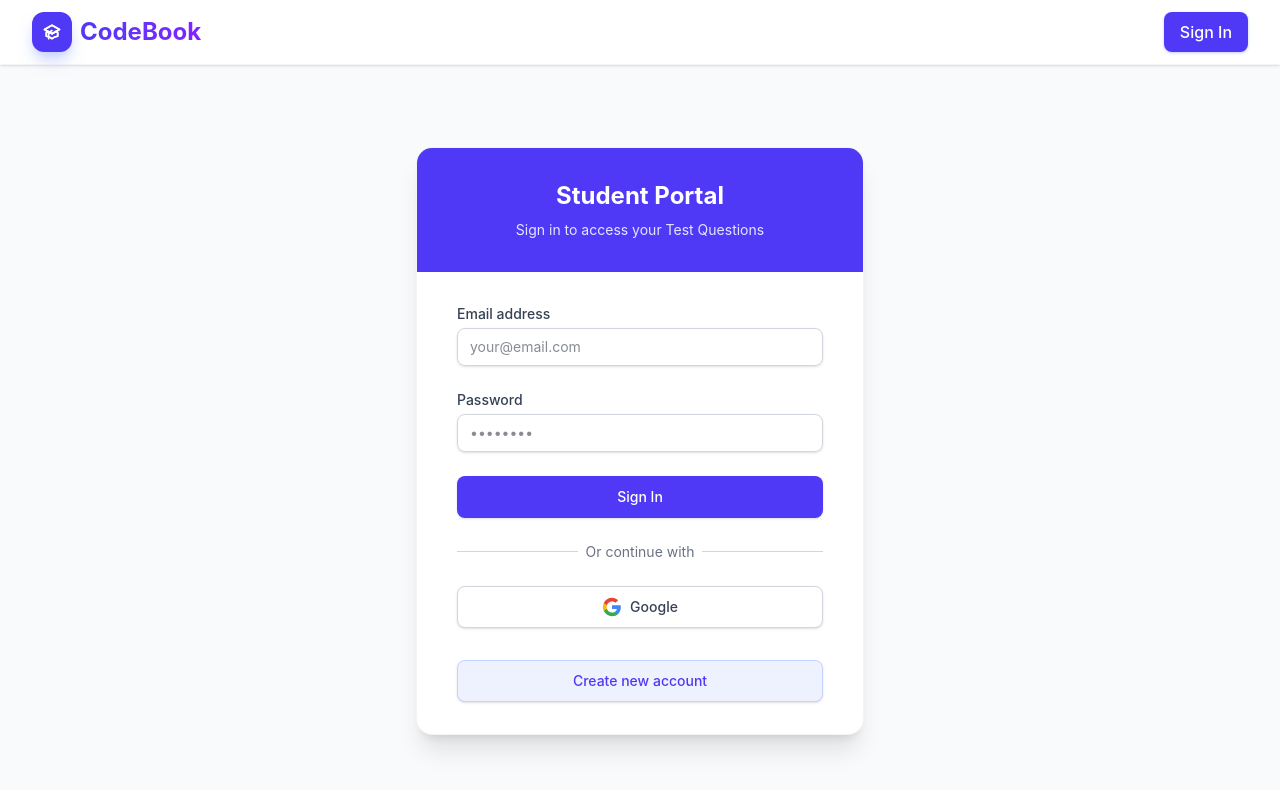
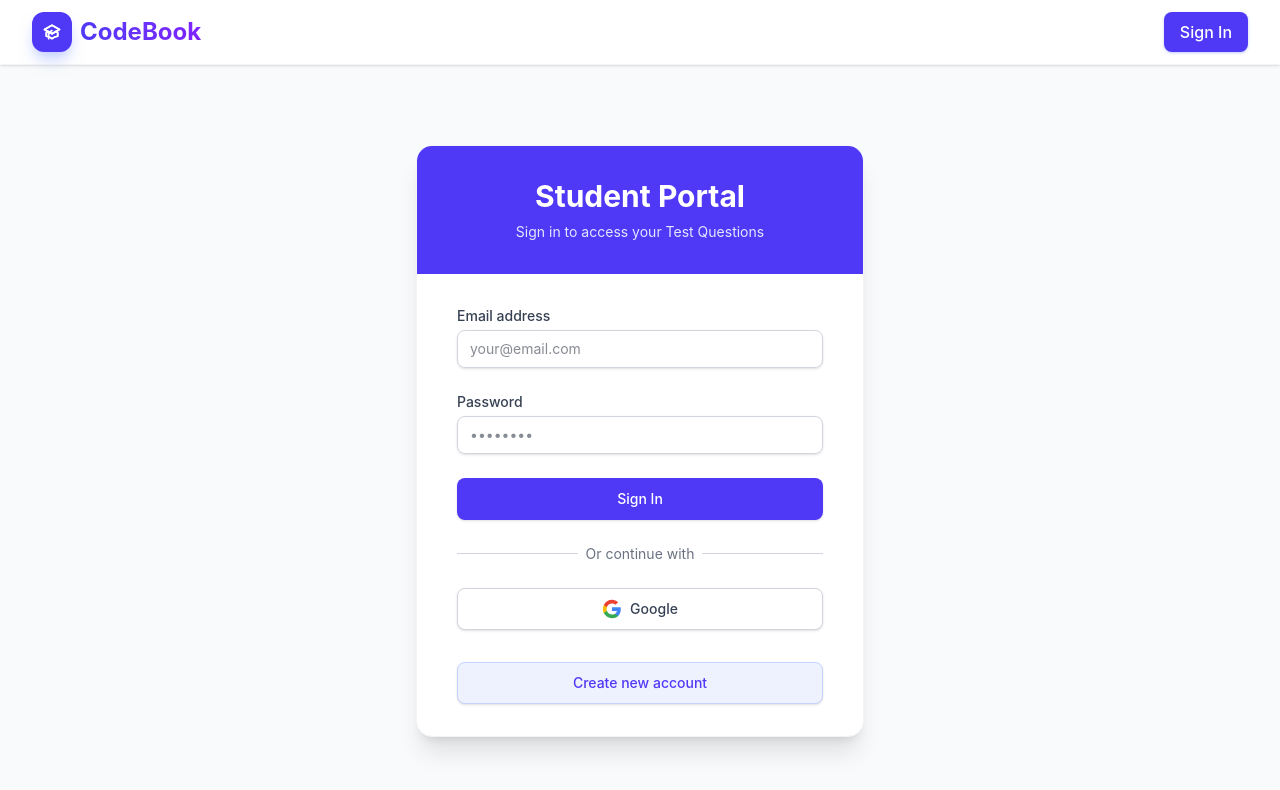
Before and after one commit to WEB-HOST-PROJECT/CodeBook, a React (Vite) app: page /login in a window 1280 px wide. Shown: the top 790 px of the page. Built offline with nearby package versions, Linux system fonts and the light colour scheme; no server answers.

Commit message:
feat: increase header font size for improved visibility in login component

```diff
--- a/src/pages/Login.tsx
+++ b/src/pages/Login.tsx
@@ -121,7 +121,7 @@ const Login = () => {
             <div className="w-full max-w-md bg-white rounded-2xl shadow-xl border border-gray-100 overflow-hidden sm:mx-0 mx-4">
 
                 <div className="bg-indigo-600 px-6 py-8 text-center sm:px-10">
-                    <h2 className="text-2xl font-bold text-white mb-2">
+                    <h2 className="text-3xl font-bold text-white mb-2">
                         {isLoginView ? "Student Portal" : "Join as a Student"}
                     </h2>
                     <p className="text-indigo-100 text-sm">
```
